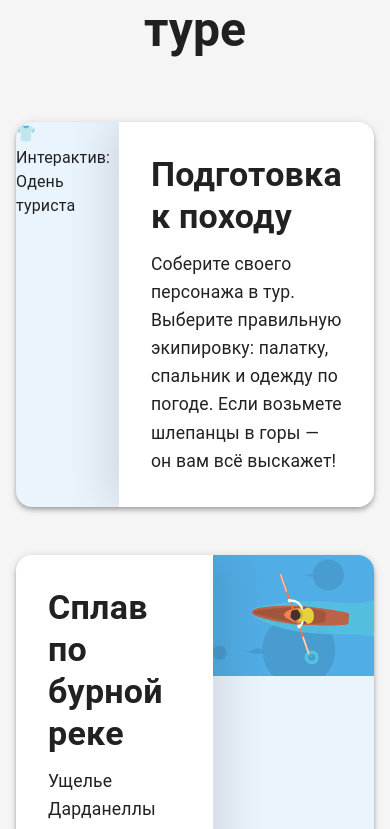
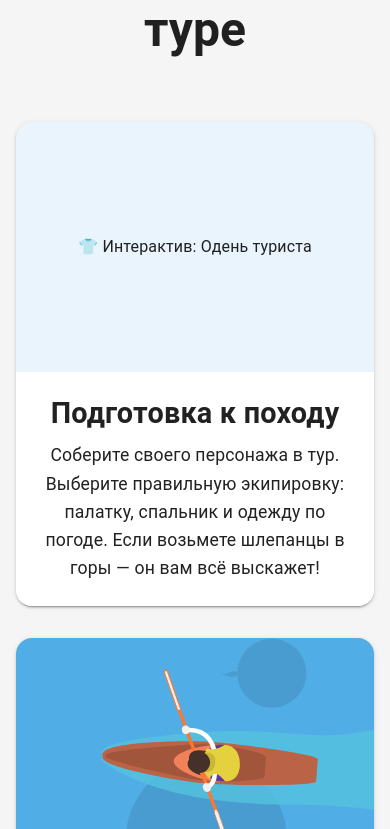
Before and after one commit to TheFusterMan/BurningTourLanding, a React (Create React App) app: page / in a window 390 px wide. Shown: the part 795-1624 px from the top of the page. Built offline with nearby package versions, Linux system fonts and the light colour scheme.

Commit message:
activity cards quickfix

```diff
--- a/src/components/interactive/ActivityCard.tsx
+++ b/src/components/interactive/ActivityCard.tsx
@@ -1,5 +1,5 @@
 import React, { useState } from 'react';
-import { Box, Typography, Paper } from '@mui/material';
+import { Box, Typography, Paper, useTheme, useMediaQuery } from '@mui/material';
 import { motion } from 'framer-motion';
 
 interface ActivityCardProps {
@@ -10,69 +10,77 @@ interface ActivityCardProps {
 }
 
 const ActivityCard: React.FC<ActivityCardProps> = ({ title, description, isReversed, children }) => {
-    // Состояние наведения для всей карточки
     const [isHovered, setIsHovered] = useState(false);
+
+    // Подключаем тему MUI для определения размера экрана
+    const theme = useTheme();
+    // Переменная isMobile будет true, если экран меньше 900px (md)
+    const isMobile = useMediaQuery(theme.breakpoints.down('md'));
 
     return (
         <Paper
-            elevation={4}
+            elevation={isMobile ? 2 : 4} // На мобилках тень поменьше
             onMouseEnter={() => setIsHovered(true)}
             onMouseLeave={() => setIsHovered(false)}
+            // Добавляем обработку тапов для телефонов (нажал - анимация пошла)
+            onTouchStart={() => setIsHovered(true)}
+            onTouchEnd={() => setIsHovered(false)}
             sx={{
                 position: 'relative',
                 overflow: 'hidden',
                 borderRadius: 4,
-                mb: 6,
-                height: { xs: 'auto', md: 380 }, // Фиксированная высота для ПК, чтобы слои легли ровно
+                mb: { xs: 4, md: 6 },
+                // На ПК высота фиксированная для эффекта наложения. На мобилках - растягивается по контенту
+                height: { xs: 'auto', md: 380 },
                 display: 'flex',
-                flexDirection: isReversed ? 'row-reverse' : 'row',
-                bgcolor: '#eaf4fc', // Светло-голубой/зеленоватый фон для слоя с анимацией
-                cursor: 'pointer' // Показываем, что карточка интерактивная
+                // САМОЕ ГЛАВНОЕ: На мобилках - колонка. На ПК - строка (с учетом шахматного порядка)
+                flexDirection: { xs: 'column', md: isReversed ? 'row-reverse' : 'row' },
+                bgcolor: '#eaf4fc',
+                cursor: 'pointer'
             }}
         >
-            {/* НИЖНИЙ СЛОЙ: АНИМАЦИЯ (Слой 1) */}
+            {/* НИЖНИЙ СЛОЙ (Или верхний блок на мобилках): АНИМАЦИЯ */}
             <Box
                 sx={{
-                    width: { xs: '100%', md: '55%' }, // Занимает половину + чуть-чуть
+                    width: { xs: '100%', md: '55%' },
+                    // На мобилках жестко задаем высоту, чтобы анимации было где рисоваться
+                    height: { xs: 250, md: '100%' },
                     position: { xs: 'relative', md: 'absolute' },
-                    right: isReversed ? 'auto' : 0,
-                    left: isReversed ? 0 : 'auto',
-                    height: '100%',
+                    right: { md: isReversed ? 'auto' : 0 },
+                    left: { md: isReversed ? 0 : 'auto' },
                     display: 'flex',
                     alignItems: 'center',
                     justifyContent: 'center',
-                    zIndex: 1, // Под текстом
+                    zIndex: 1,
                 }}
             >
-                {/* Клонируем элемент, чтобы прокинуть в него наш isHovered */}
                 {React.isValidElement(children)
                     ? React.cloneElement(children as React.ReactElement<any>, { isHovered })
                     : children}
             </Box>
 
-            {/* ВЕРХНИЙ СЛОЙ: ТЕКСТ (Слой 2 - "Шторка") */}
+            {/* ВЕРХНИЙ СЛОЙ (Или нижний блок на мобилках): ТЕКСТ */}
             <Box
                 component={motion.div}
-                // Анимация: отъезжаем на 40px в нужную сторону при наведении
-                animate={{ x: isHovered ? (isReversed ? '40px' : '-40px') : '0px' }}
+                // На мобилках (isMobile) отключаем движение по оси X. Текст никуда не отъезжает.
+                animate={{ x: isMobile ? 0 : (isHovered ? (isReversed ? '40px' : '-40px') : '0px') }}
                 transition={{ type: 'spring', stiffness: 150, damping: 20 }}
                 sx={{
-                    width: { xs: '100%', md: '55%' }, // Плашка чуть шире половины, чтобы накрывать анимацию
+                    width: { xs: '100%', md: '55%' },
+                    height: { xs: 'auto', md: '100%' },
                     position: 'relative',
-                    zIndex: 2, // НАД анимацией
+                    zIndex: 2,
                     bgcolor: 'white',
-                    p: { xs: 4, md: 6 },
+                    p: { xs: 3, md: 6 }, // На мобилках отступы меньше
                     display: 'flex',
                     flexDirection: 'column',
                     justifyContent: 'center',
-                    // Красивая массивная тень, создающая эффект "наслоения"
-                    boxShadow: isReversed
-                        ? '15px 0 40px rgba(0,0,0,0.1)'
-                        : '-15px 0 40px rgba(0,0,0,0.1)',
+                    // Отключаем боковую тень на мобилках, так как блоки стоят друг под другом
+                    boxShadow: isMobile ? 'none' : (isReversed ? '15px 0 40px rgba(0,0,0,0.1)' : '-15px 0 40px rgba(0,0,0,0.1)'),
                 }}
             >
-                <Box sx={{ maxWidth: 400, mx: 'auto' }}>
-                    <Typography variant="h4" component="h3" gutterBottom sx={{ fontWeight: 'bold' }}>
+                <Box sx={{ maxWidth: 400, mx: 'auto', textAlign: { xs: 'center', md: 'left' } }}>
+                    <Typography variant="h4" component="h3" gutterBottom sx={{ fontWeight: 'bold', fontSize: { xs: '1.8rem', md: '2.125rem' } }}>
                         {title}
                     </Typography>
                     <Typography variant="body1" color="text.secondary" sx={{ fontSize: '1.1rem', lineHeight: 1.6 }}>
```
